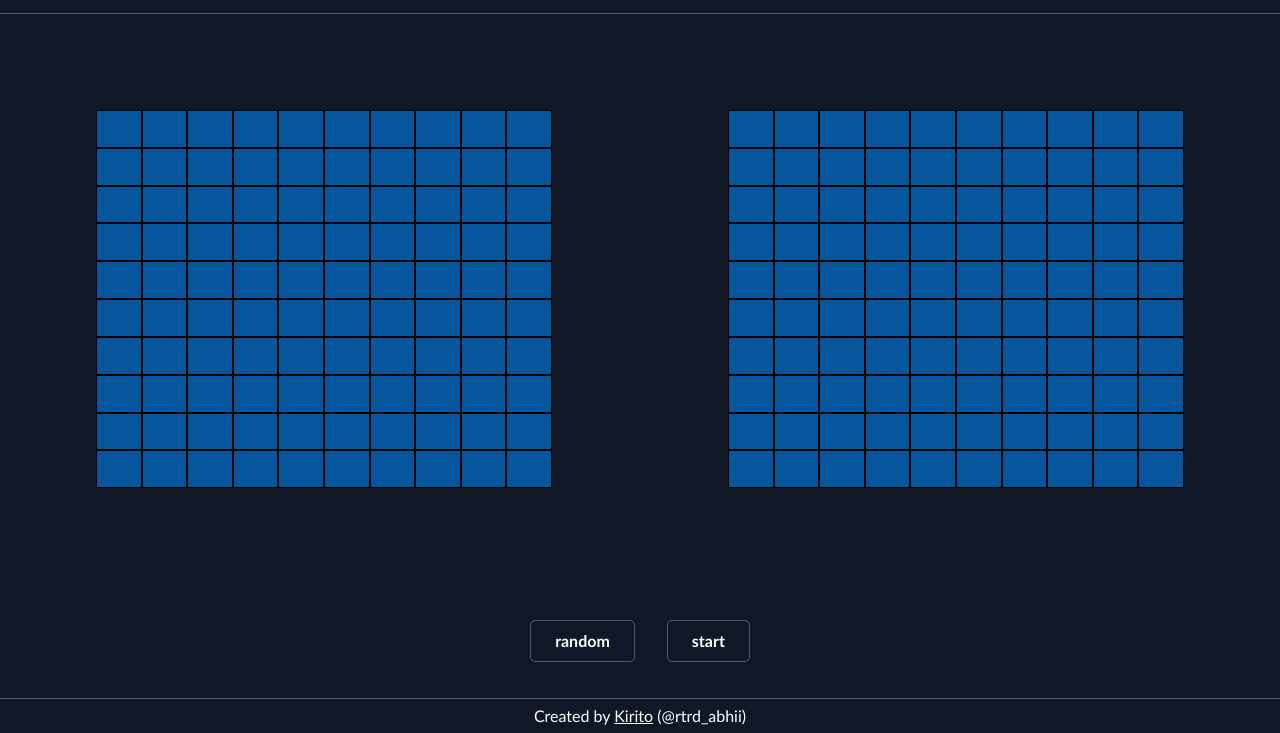
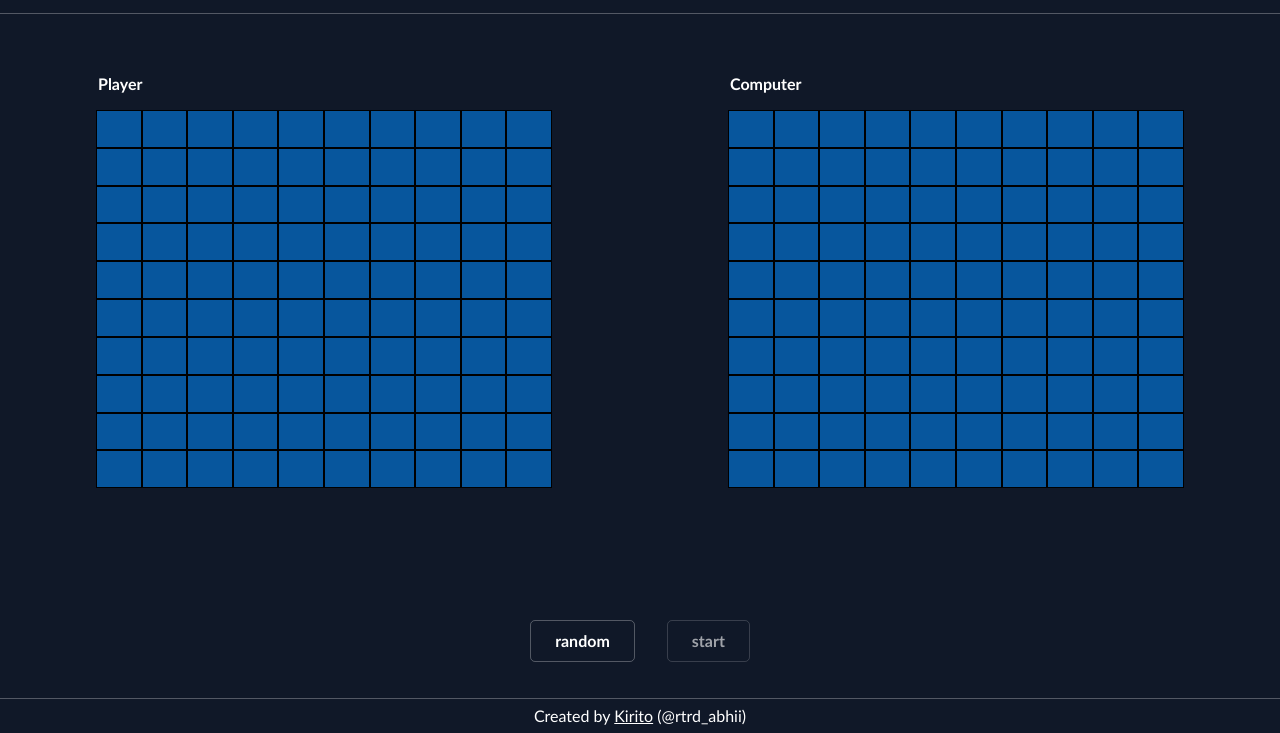
Before and after one commit to Kirito-exe/Battleship, a website built with webpack: page src/template.html in a window 1280 px wide. Shown: the part 67-800 px from the top of the page. Built offline with nearby package versions, Linux system fonts and the light colour scheme.

Commit message:
feat: added player names to the boards

```diff
--- a/src/modules/gameController.js
+++ b/src/modules/gameController.js
@@ -19,8 +19,8 @@ export function gameController() {
   buttons.appendChild(random);
   buttons.appendChild(start);
 
-  const comp = new computer("computer");
-  const p1 = new realPlayer("player");
+  const comp = new computer("Computer");
+  const p1 = new realPlayer("Player");
   createBoard(p1);
   createBoard(comp);
   let active = p1;
@@ -32,7 +32,7 @@ export function gameController() {
       disableBoard(inactive);
     }
     if (winningCondition(p1)) {
-      winningCondition(comp);
+      winningDialog(comp);
       disableBoard(active);
       disableBoard(inactive);
     }
@@ -70,6 +70,7 @@ export function gameController() {
 
   function placeShip() {
     random.addEventListener("click", () => {
+      start.disabled = false;
       p1.board.delAllShips();
       p1.randomShipPlace("carrier", 5, randomAlignment());
       p1.randomShipPlace("battleship", 4, randomAlignment());
@@ -80,6 +81,7 @@ export function gameController() {
     });
   }
   function flowControl() {
+    start.disabled = true;
     disableBoard(p1);
     disableBoard(comp);
     placeShip();
--- a/src/style.css
+++ b/src/style.css
@@ -38,6 +38,15 @@ body {
   grid-template-columns: repeat(10, 1fr);
   grid-template-rows: repeat(10, 1fr);
   padding: 3em;
+  position: relative;
+}
+.board::before {
+  content: attr(data-p-name);
+  font-weight: bold;
+  position: absolute;
+  top: 10px;
+  left: 50px;
+  color: white;
 }
 .hit {
   background-color: #152035;
```
